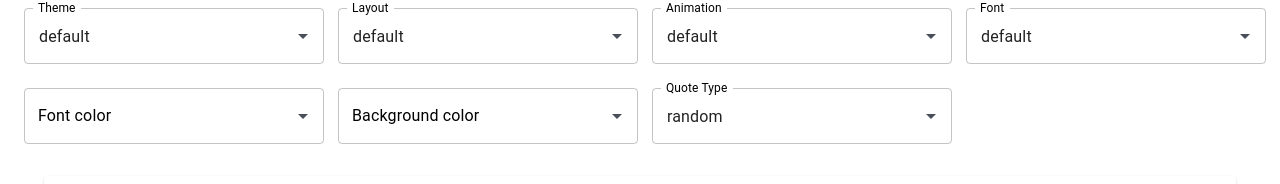
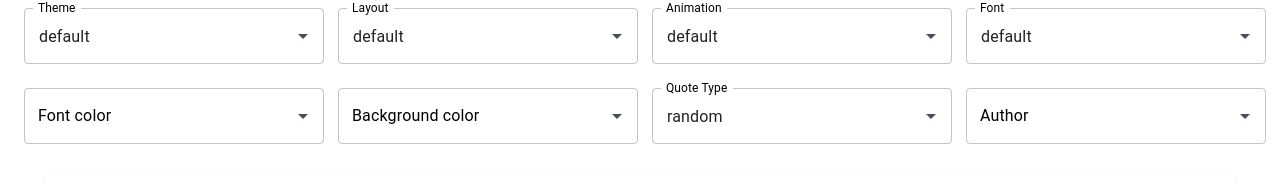
Before and after one commit to shravan20/github-readme-quotes, a React (Create React App) app in the folder frontend/: page / in a window 1280 px wide. Shown: the part 325-509 px from the top of the page. Built offline with nearby package versions, Linux system fonts and the light colour scheme; no server answers.

Commit message:
Added Author selection option to the frontend for improved quote personalization. (#131)

```diff
--- a/frontend/src/components/Pages/Home/index.js
+++ b/frontend/src/components/Pages/Home/index.js
@@ -5,6 +5,8 @@ import { themes, animations, layouts, fonts, colorValues, quoteTypes } from '../
 import TextField from '@material-ui/core/TextField';
 import Autocomplete from '@material-ui/lab/Autocomplete';
 import ContributorsCard from '../../ContributorsCard/ContributorCard'
+import useQuoteAuthors from '../../../util/authors';
+
 const Home = () => {
 
     const [theme, setTheme] = useState(themes[0]);
@@ -14,6 +16,9 @@ const Home = () => {
     const [fontColor, setFontColor] = useState(null);
     const [bgColor, setBgColor] = useState(null);
     const [quoteType, setQuoteType] = useState("random");
+    const [quoteAuthor, setQuoteAuthor] = useState(null);
+
+    const { quoteAuthors, loadingQuoteAuthors } = useQuoteAuthors();
 
     return (
         <React.Fragment>
@@ -126,11 +131,25 @@ const Home = () => {
                     />
                 </Grid>
 
+                <Grid item xs={12} sm={6} lg={3}>
+                    <Autocomplete
+                        id="author"
+                        options={quoteAuthors}
+                        value={quoteAuthor}
+                        style={{ width: 300 }}
+                        loading={loadingQuoteAuthors}
+                        onChange={(_event, newValue) => {
+                            setQuoteAuthor(newValue)
+                        }}
+                        renderInput={(params) => <TextField {...params} label="Author" placeholder="Select an author" variant="outlined" />}
+                    />
+                </Grid>
+
             </Grid>
 
             <Grid container spacing={4}>
                 <Grid item xs={12} style={{ margin: '20px' }}>
-                    <TemplateCard theme={theme} animation={animation} layout={layout} font={font} fontColor={fontColor} bgColor={bgColor} quoteType={quoteType} />
+                    <TemplateCard theme={theme} animation={animation} layout={layout} font={font} fontColor={fontColor} bgColor={bgColor} quoteType={quoteType} quoteAuthor={quoteAuthor}/>
                 </Grid>
                 <Grid item xs={12}>
                     <Typography align="center">Other layouts</Typography>
@@ -139,7 +158,7 @@ const Home = () => {
                     layouts.filter((item) => item !== layout).map((restLayout) => {
                         return (
                             <Grid key={restLayout} item xs={12} sm={12} md={6}>
-                                <TemplateCard theme={theme} animation={animation} layout={restLayout} font={font} fontColor={fontColor} bgColor={bgColor} quoteType={quoteType} />
+                                <TemplateCard theme={theme} animation={animation} layout={restLayout} font={font} fontColor={fontColor} bgColor={bgColor} quoteType={quoteType} quoteAuthor={quoteAuthor}/>
                             </Grid>
                         )
                     })
--- a/frontend/src/components/organisms/TemplateCard/index.js
+++ b/frontend/src/components/organisms/TemplateCard/index.js
@@ -21,11 +21,12 @@ const TemplateCard = (props) => {
   const [snackbarMessage, setSnackbarMessage] = useState("");
   const [isImageLoaded, setImageLoaded] = useState(false);
   const originUrl = serverUrl; // Note: PORT 3004 since in server is served via that port. Frontend independently served on port 3000
+  const author = "Open Source";
 
   const template = new Template();
   const data = {
     quote: "This is going to be the Github quote for your README",
-    author: "Open Source",
+    author: props.quoteAuthor ?? author,
   };
 
   const theme = { ...mainThemes[props.theme] };
@@ -72,7 +73,8 @@ const TemplateCard = (props) => {
     font: props.font,
     quoteType: props.quoteType,
     ...(props.bgColor && { bgColor: props.bgColor }),
-    ...(props.fontColor && { fontColor: props.fontColor })
+    ...(props.fontColor && { fontColor: props.fontColor }),
+    ...(props.quoteAuthor && { author: props.quoteAuthor })
   });
   const quoteUrl = `${originUrl}/quote?${params.toString()}`;
 
--- /dev/null
+++ b/frontend/src/util/authors/index.js
@@ -0,0 +1,39 @@
+import { useState, useCallback, useEffect } from "react";
+
+import { serverUrl } from "../../components/Constants/urlConfig";
+
+const useQuoteAuthors = () => {
+    const originUrl = serverUrl;
+    const [quoteAuthors, setQuoteAuthors] = useState([]);
+    const [loadingQuoteAuthors, setLoadingQuoteAuthors] = useState(false);
+
+    const fetchQuoteAuthors = useCallback(async () => {
+        setLoadingQuoteAuthors(true);
+        try {
+            const response = await fetch(`${originUrl}/authors`);
+            if (!response.ok) {
+                throw new Error(`HTTP error! status: ${response.status}`);
+            }
+
+            const data = await response.json();
+            if (data) {
+                setQuoteAuthors(data);
+            }
+        } catch (error) {
+            console.error("Failed to fetch quote authors:", error);
+        } finally {
+            setLoadingQuoteAuthors(false);
+        }
+    }, [originUrl]);
+
+    useEffect(() => {
+        fetchQuoteAuthors();
+    }, [fetchQuoteAuthors]);
+
+    return {
+      quoteAuthors,
+      loadingQuoteAuthors
+    };
+}
+
+export default useQuoteAuthors;
```
